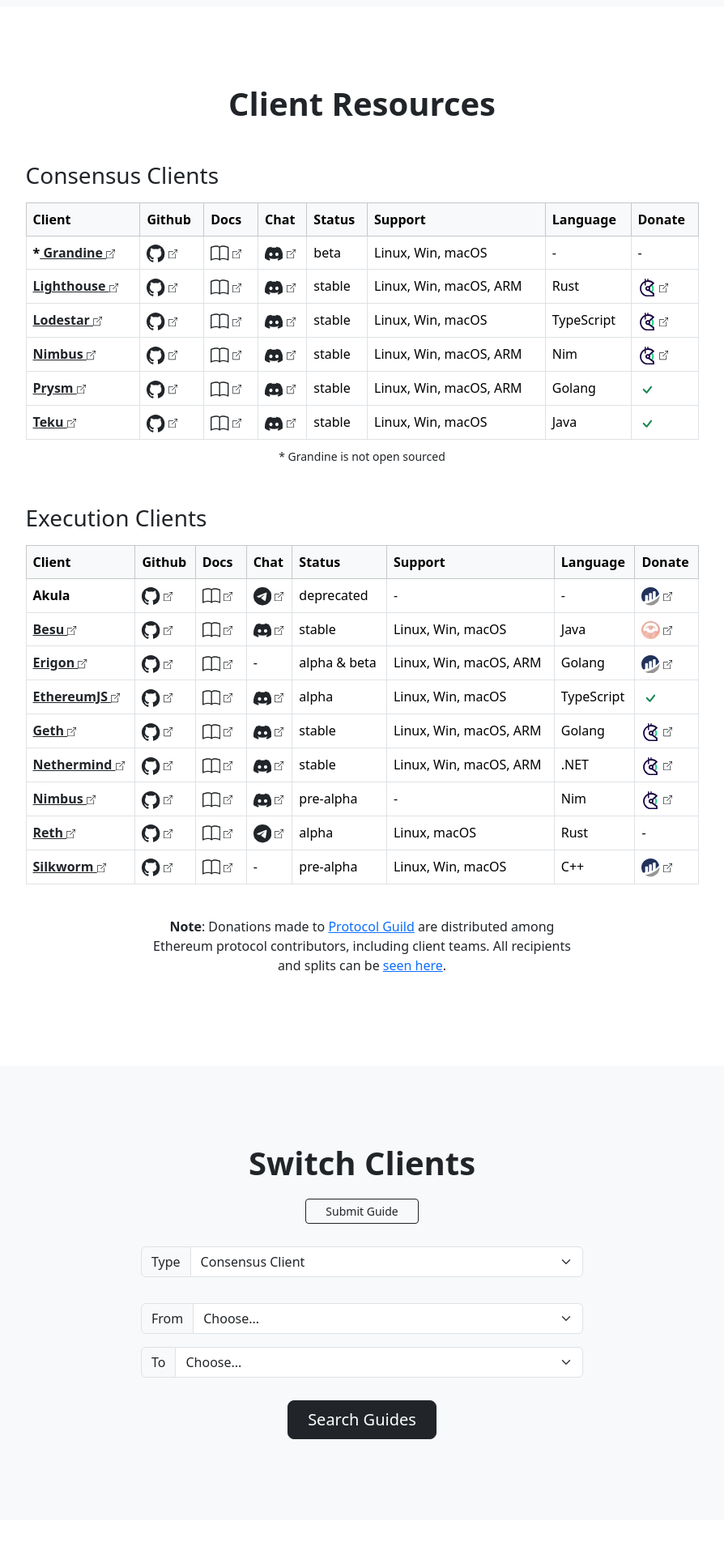
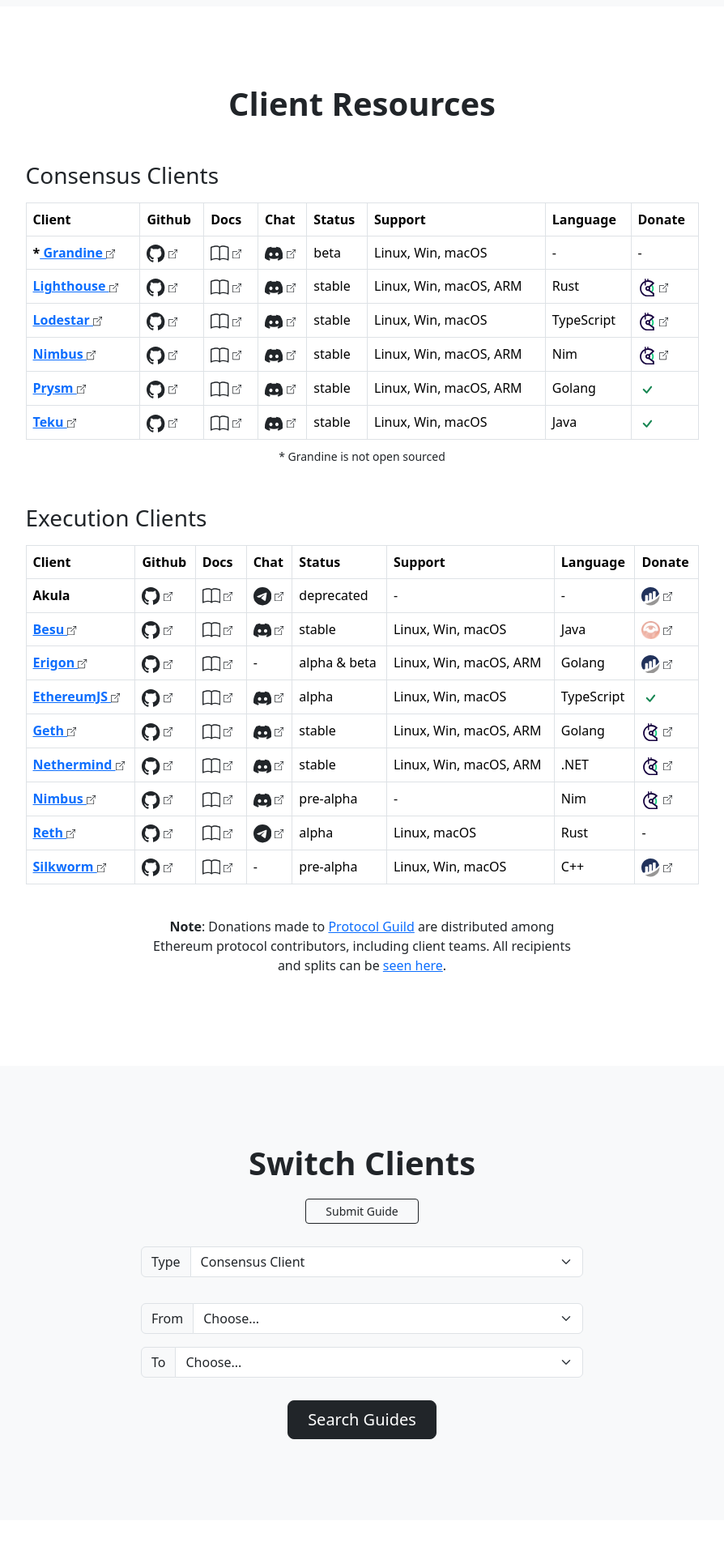
Before and after one commit to etheralpha/clientdiversity-org, a Jekyll site: the page built from index.md, in a window 1280 px wide. Shown: the part 2668-4588 px from the top of the page at 81% size, without its empty margins (193-1087 px from the left). Built offline with Jekyll 4.4.1, drawn with Linux system fonts in a browser that asks for light colours.

Commit message:
update styling

```diff
--- a/_includes/partials/content/client-resource.html
+++ b/_includes/partials/content/client-resource.html
@@ -9,7 +9,7 @@
         <h3 class="mb-3">Consensus Clients</h3>
         <div class="table-responsive">
           <table class="table table-bordered mb-2">
-            <thead class="table-light">
+            <thead class="">
               <tr>
                 <th scope="col" style="min-width: 8rem;">Client</th>
                 <th scope="col">Github</th>
@@ -27,7 +27,7 @@
                   <th scope="row">
                     {%- if client.name == "Grandine" -%}*{%- endif -%}
                     {%- if client.link -%}
-                      <a href="{{client.link}}" class="text-body-color" target="_blank">
+                      <a href="{{client.link}}" class="" target="_blank">
                       {{client.name}}
                       {{site.data.icons.new_tab}}
                       </a>
@@ -37,7 +37,7 @@
                   </th>
                   {%- if client.github -%}
                     <td>
-                      <a href="{{client.github}}" class="text-decoration-none text-body-color" target="_blank">
+                      <a href="{{client.github}}" class="text-decoration-none" target="_blank">
                         {{site.data.icons.github}}
                         {{site.data.icons.new_tab}}
                       </a>
@@ -47,7 +47,7 @@
                   {%- endif -%}
                   {%- if client.docs -%}
                     <td>
-                      <a href="{{client.docs}}" class="text-decoration-none text-body-color" target="_blank">
+                      <a href="{{client.docs}}" class="text-decoration-none" target="_blank">
                         {{site.data.icons.docs}}
                         {{site.data.icons.new_tab}}
                       </a>
@@ -64,7 +64,7 @@
                       {%- assign chat_icon = site.data.icons.telegram -%}
                     {%- endif -%}
                     <td>
-                      <a href="{{client.chat}}" class="text-decoration-none text-body-color" target="_blank">
+                      <a href="{{client.chat}}" class="text-decoration-none" target="_blank">
                         {{chat_icon}}
                         {{site.data.icons.new_tab}}
                       </a>
@@ -100,7 +100,7 @@
                         {%- assign donate_icon = '<img src="/assets/img/protocol-guild.png" style="width:1.4rem;height:1.4rem;">' -%}
                       {%- endif -%}
                       <td>
-                        <a href="{{client.donate}}" class="text-decoration-none text-body-color" target="_blank">
+                        <a href="{{client.donate}}" class="text-decoration-none" target="_blank">
                           {{donate_icon}}
                           {{site.data.icons.new_tab}}
                         </a>
@@ -128,7 +128,7 @@
         <h3 class="mb-3">Execution Clients</h3>
         <div class="table-responsive">
           <table class="table table-bordered mb-2">
-            <thead class="table-light">
+            <thead class="">
               <tr>
                 <th scope="col" style="min-width: 8rem;">Client</th>
                 <th scope="col">Github</th>
@@ -145,7 +145,7 @@
                 <tr>
                   <th scope="row">
                     {%- if client.link -%}
-                      <a href="{{client.link}}" class="text-body-color" target="_blank">
+                      <a href="{{client.link}}" class="" target="_blank">
                         {{client.name}}
                         {{site.data.icons.new_tab}}
                       </a>
@@ -155,7 +155,7 @@
                   </th>
                   {%- if client.github -%}
                     <td>
-                      <a href="{{client.github}}" class="text-decoration-none text-body-color" target="_blank">
+                      <a href="{{client.github}}" class="text-decoration-none" target="_blank">
                         {{site.data.icons.github}}
                         {{site.data.icons.new_tab}}
                       </a>
@@ -165,7 +165,7 @@
                   {%- endif -%}
                   {%- if client.docs -%}
                     <td>
-                      <a href="{{client.docs}}" class="text-decoration-none text-body-color" target="_blank">
+                      <a href="{{client.docs}}" class="text-decoration-none" target="_blank">
                         {{site.data.icons.docs}}
                         {{site.data.icons.new_tab}}
                       </a>
@@ -182,7 +182,7 @@
                       {%- assign chat_icon = site.data.icons.telegram -%}
                     {%- endif -%}
                     <td>
-                      <a href="{{client.chat}}" class="text-decoration-none text-body-color" target="_blank">
+                      <a href="{{client.chat}}" class="text-decoration-none" target="_blank">
                         {{chat_icon}}
                         {{site.data.icons.new_tab}}
                       </a>
@@ -218,7 +218,7 @@
                         {%- assign donate_icon = '<img src="/assets/img/protocol-guild.png" style="width:1.4rem;height:1.4rem;">' -%}
                       {%- endif -%}
                       <td>
-                        <a href="{{client.donate}}" class="text-decoration-none text-body-color" target="_blank">
+                        <a href="{{client.donate}}" class="text-decoration-none" target="_blank">
                           {{donate_icon}}
                           {{site.data.icons.new_tab}}
                         </a>
--- a/_includes/partials/content/resource-links.html
+++ b/_includes/partials/content/resource-links.html
@@ -7,22 +7,22 @@
         <h5>Tools</h5>
         <ul class="">
           <li class="mb-2">
-            <a href="https://hackmd.io/@jyeAs_6oRjeDk2Mx5CZyBw/awesome-ethereum-staking" target="_blank" class="p-0 text-muted text-capitalize">Awesome Ethereum Staking Resources</a>
+            <a href="https://hackmd.io/@jyeAs_6oRjeDk2Mx5CZyBw/awesome-ethereum-staking" target="_blank" class="p-0 text-capitalize">Awesome Ethereum Staking Resources</a>
           </li>
           <li class="mb-2">
-            <a href="https://stereum.net/" target="_blank" class="p-0 text-muted text-capitalize">Stereum</a>
+            <a href="https://stereum.net/" target="_blank" class="p-0 text-capitalize">Stereum</a>
           </li>
           <li class="mb-2">
-            <a href="https://eth-docker.net/" target="_blank" class="p-0 text-muted text-capitalize">eth-docker</a>
+            <a href="https://eth-docker.net/" target="_blank" class="p-0 text-capitalize">eth-docker</a>
           </li>
           <li class="mb-2">
-            <a href="https://github.com/attestantio/vouch" target="_blank" class="p-0 text-muted text-capitalize">Vouch</a>
+            <a href="https://github.com/attestantio/vouch" target="_blank" class="p-0 text-capitalize">Vouch</a>
           </li>
           <li class="mb-2">
-            <a href="https://github.com/ethereum/keymanager-APIs" target="_blank" class="p-0 text-muted text-capitalize">keymanager APIs</a>
+            <a href="https://github.com/ethereum/keymanager-APIs" target="_blank" class="p-0 text-capitalize">keymanager APIs</a>
           </li>
           <li class="mb-2">
-            <a href="https://www.kotal.co" target="_blank" class="p-0 text-muted text-capitalize">Kotal</a>
+            <a href="https://www.kotal.co" target="_blank" class="p-0 text-capitalize">Kotal</a>
           </li>
         </ul>
       </div>
@@ -30,22 +30,22 @@
         <h5>Metrics</h5>
         <ul class="">
           <li class="mb-2">
-            <a href="https://www.rated.network/" target="_blank" class="p-0 text-muted text-capitalize">Staking Pool Client Diversity</a>
+            <a href="https://www.rated.network/" target="_blank" class="p-0 text-capitalize">Staking Pool Client Diversity</a>
           </li>
           <li class="mb-2">
-            <a href="https://monitoreth.io/" target="_blank" class="p-0 text-muted text-capitalize">Miga Labs Dashboard</a>
+            <a href="https://monitoreth.io/" target="_blank" class="p-0 text-capitalize">Miga Labs Dashboard</a>
           </li>
           <li class="mb-2">
-            <a href="https://www.nodewatch.io/" target="_blank" class="p-0 text-muted text-capitalize">Chainsafe Nodewatch</a>
+            <a href="https://www.nodewatch.io/" target="_blank" class="p-0 text-capitalize">Chainsafe Nodewatch</a>
           </li>
           <li class="mb-2">
-            <a href="https://github.com/sigp/blockprint/blob/main/docs/api.md" target="_blank" class="p-0 text-muted text-capitalize">Proposer Diversity Data</a>
+            <a href="https://github.com/sigp/blockprint/blob/main/docs/api.md" target="_blank" class="p-0 text-capitalize">Proposer Diversity Data</a>
           </li>
           <li class="mb-2">
-            <a href="https://www.rated.network/" target="_blank" class="p-0 text-muted text-capitalize">Rated.Network Validator Ratings</a>
+            <a href="https://www.rated.network/" target="_blank" class="p-0 text-capitalize">Rated.Network Validator Ratings</a>
           </li>
           <li class="mb-2">
-            <a href="https://www.slashed.info/" target="_blank" class="p-0 text-muted text-capitalize">Financial Risk Per Consensus Client</a>
+            <a href="https://www.slashed.info/" target="_blank" class="p-0 text-capitalize">Financial Risk Per Consensus Client</a>
           </li>
         </ul>
       </div>
@@ -53,10 +53,10 @@
         <h5>Research</h5>
         <ul class="">
           <li class="mb-2">
-            <a href="https://twitter.com/sproulM_/status/1440512518242197516" target="_blank" class="p-0 text-muted text-capitalize">Client Fingerprinting</a>
+            <a href="https://twitter.com/sproulM_/status/1440512518242197516" target="_blank" class="p-0 text-capitalize">Client Fingerprinting</a>
           </li>
           <li class="mb-2">
-            <a href="https://eips.ethereum.org/EIPS/eip-3076" target="_blank" class="p-0 text-muted text-capitalize">EIP-3076: Slashing Protection Interchange Format</a>
+            <a href="https://eips.ethereum.org/EIPS/eip-3076" target="_blank" class="p-0 text-capitalize">EIP-3076: Slashing Protection Interchange Format</a>
           </li>
         </ul>
       </div>
--- a/_includes/partials/content/why-diversity.html
+++ b/_includes/partials/content/why-diversity.html
@@ -21,35 +21,35 @@
             </h2>
             <div id="collapseFurtherReading" class="accordion-collapse collapse" aria-labelledby="furtherReadingHeader" data-bs-parent="#furtherReading">
               <div class="accordion-body text-start">
-                <a class="d-block my-2 link-dark text-capitalize" target="_blank"
+                <a class="d-block my-2 text-capitalize" target="_blank"
                     href="https://mirror.xyz/jmcook.eth/S7ONEka_0RgtKTZ3-dakPmAHQNPvuj15nh0YGKPFriA">
                     Client diversity on Ethereum’s consensus layer {{site.data.icons.new_tab}}
                 </a>
-                <a class="d-block my-2 link-dark text-capitalize" target="_blank"
+                <a class="d-block my-2 text-capitalize" target="_blank"
                     href="https://medium.com/prysmatic-labs/prysmatic-labs-statement-on-client-diversity-c0e3c2f05671">
                     Prysm: Statement on Client Diversity {{site.data.icons.new_tab}}
                 </a>
-                <a class="d-block my-2 link-dark text-capitalize" target="_blank"
+                <a class="d-block my-2 text-capitalize" target="_blank"
                     href="https://our.status.im/the-importance-of-client-diversity/">
                     Nimbus: The Importance of Client Diversity {{site.data.icons.new_tab}}
                 </a>
-                <a class="d-block my-2 link-dark text-capitalize" target="_blank"
+                <a class="d-block my-2 text-capitalize" target="_blank"
                     href="https://lighthouse.sigmaprime.io/switch-to-lighthouse.html">
                     Lighthouse: Why You Should Switch to Lighthouse {{site.data.icons.new_tab}}
                 </a>
-                <a class="d-block my-2 link-dark text-capitalize" target="_blank"
+                <a class="d-block my-2 text-capitalize" target="_blank"
                     href="https://medium.com/chainsafe-systems/on-client-diversity-in-decentralized-networks-848aeedfb49d">
                     Chainsafe: Client Diversity in Decentralized Networks {{site.data.icons.new_tab}}
                 </a>
-                <a class="d-block my-2 link-dark text-capitalize" target="_blank"
+                <a class="d-block my-2 text-capitalize" target="_blank"
                     href="https://www.reddit.com/r/ethstaker/comments/ptm04i/the_financial_incentive_to_run_a_minority_client/">
                     The financial incentive to run a minority client {{site.data.icons.new_tab}}
                 </a>
-                <a class="d-block my-2 link-dark text-capitalize" target="_blank"
+                <a class="d-block my-2 text-capitalize" target="_blank"
                     href="https://www.symphonious.net/2021/09/23/what-happens-if-beacon-chain-consensus-fails/">
                     What Happens If Beacon Chain Consensus Fails? {{site.data.icons.new_tab}}
                 </a>
-                <a class="d-block my-2 link-dark text-capitalize" target="_blank"
+                <a class="d-block my-2 text-capitalize" target="_blank"
                     href="https://upgrading-ethereum.info/altair/part2/incentives/diversity">
                     Ben Edgington on diversity, scenarios, and penalties {{site.data.icons.new_tab}}
                 </a>
```
Also changed, not shown: _includes/css/base.css (+7 -2 lines).
